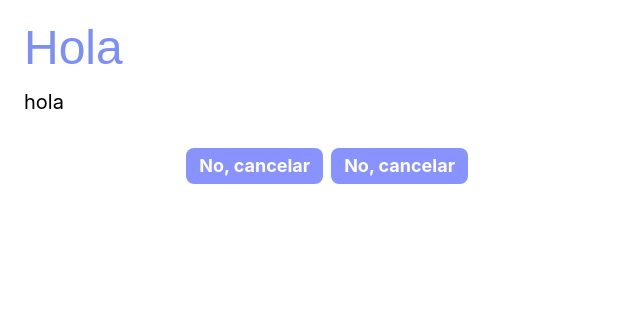
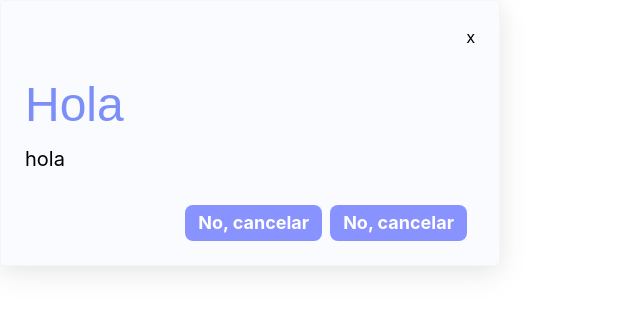
Before and after one commit to egilp04/listO, a React (Vite) app: page / in a window 1280 px wide. Shown: the top 312 px of the page, without its empty margins (0-640 px from the left). Built offline with nearby package versions, Linux system fonts and the light colour scheme.

Commit message:
modificacion dle dialog (modal) para que tenga sombra

```diff
--- a/src/componentes/Dialog.tsx
+++ b/src/componentes/Dialog.tsx
@@ -7,7 +7,8 @@ interface DialogInterface {
 
 const Dialog = ({ titulo, descripcion }: DialogInterface) => {
   return (
-    <div className="flex flex-col gap-8 rounded-sm p-6 max-w-[500px]">
+    <div className="flex flex-col gap-8 rounded-sm p-6 max-w-125 bg-primary-50 shadow-elevation-3 border border-neutral-100">
+      <div className="flex w-full justify-end">x</div>
       <div className="flex flex-col gap-4 ">
         <h2>{titulo}</h2>
         <p>{descripcion}</p>
```
